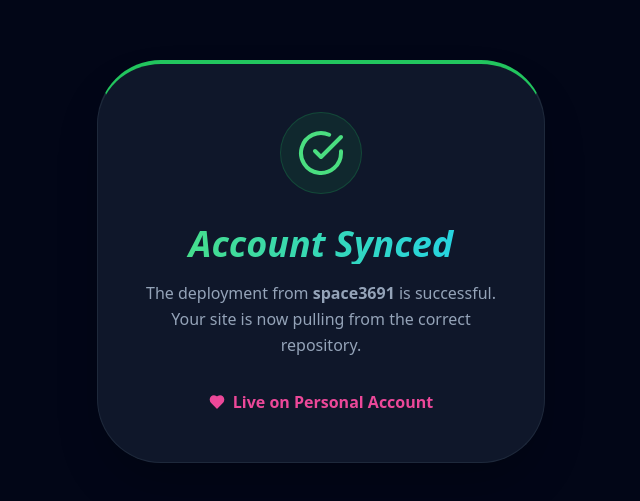
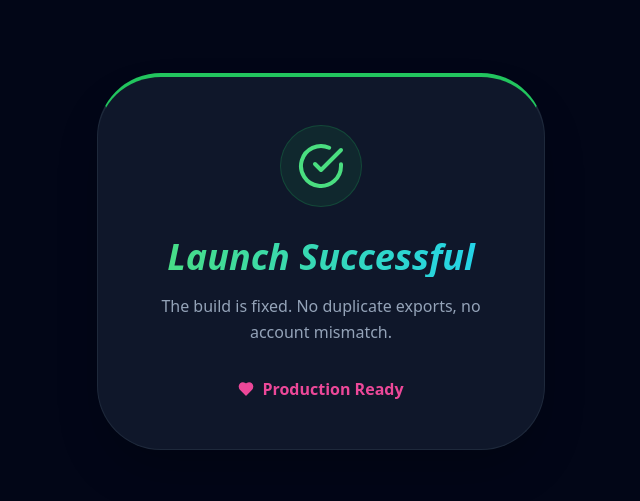
Before and after one commit to space3691/my-gemini-site, a React (Vite) app: page / in a window 1280 px wide. Shown: the part 139-640 px from the top of the page, without its empty margins (319-959 px from the left). Built offline with nearby package versions, Linux system fonts and the light colour scheme.

Commit message:
Update App.jsx

```diff
--- a/src/App.jsx
+++ b/src/App.jsx
@@ -9,14 +9,14 @@ export default function App() {
            <CheckCircle className="text-green-400" size={48} />
         </div>
         <h1 className="text-4xl font-black mb-4 bg-gradient-to-r from-green-400 to-cyan-400 bg-clip-text text-transparent italic">
-          Account Synced
+          Launch Successful
         </h1>
         <p className="text-slate-400 mb-8 leading-relaxed font-medium">
-          The deployment from <strong>space3691</strong> is successful. Your site is now pulling from the correct repository.
+          The build is fixed. No duplicate exports, no account mismatch.
         </p>
         <div className="flex items-center justify-center space-x-2 text-pink-500 font-bold">
           <Heart size={16} fill="currentColor" />
-          <span>Live on Personal Account</span>
+          <span>Production Ready</span>
         </div>
       </div>
     </div>
```
